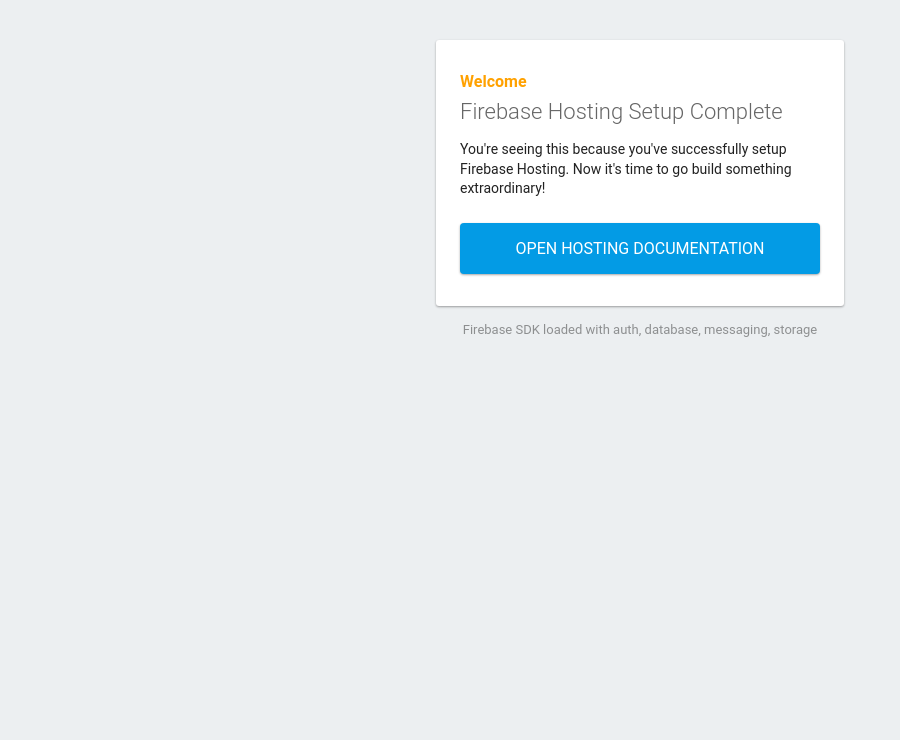
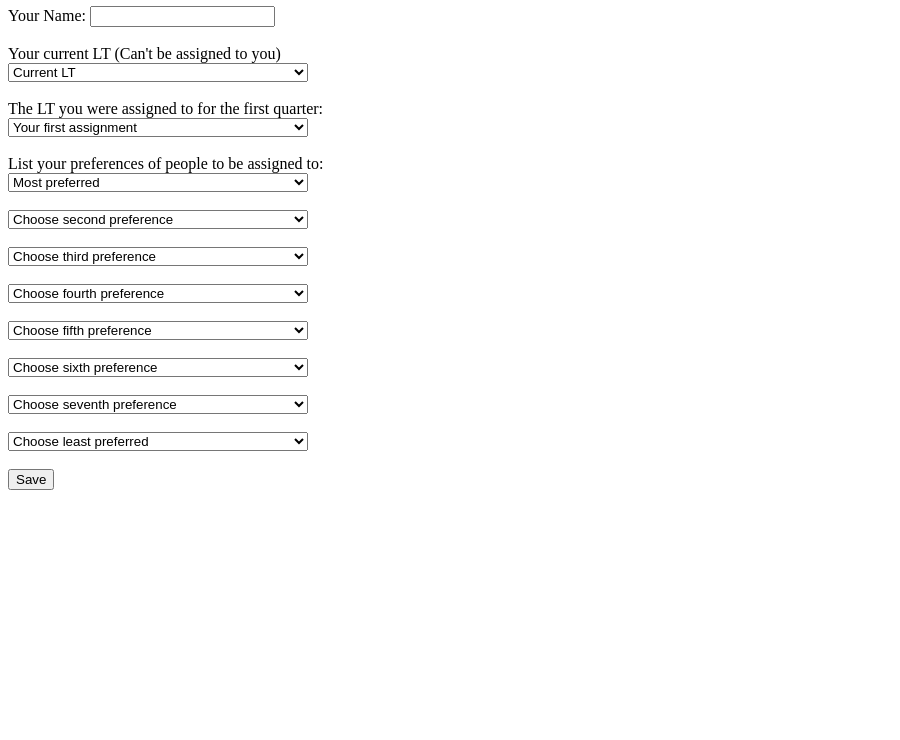
Before and after one commit to JSymons7/ShadowSelector.github.io, a plain HTML site: page public/index.html in a window 1280 px wide. Shown: the part 60-800 px from the top of the page, without its empty margins (0-900 px from the left). Drawn offline with Linux system fonts and the light colour scheme; some packages are replaced by stand-ins of ours.

Commit message:
Add different options and save them to the db \n\n This is a working version of the website. Their is fields for input name, preferences, first quarter LT, and current LT they report into. Saves it into a NoSQL database, with a timestamp and random key id.

```diff
--- /dev/null
+++ b/public/app.js
@@ -0,0 +1,54 @@
+//(function(){
+
+    //Initialize Firebase
+    var config = {
+        apiKey: "AIzaSyCXl8Ojm8lby1Z7tlhk3b3lbKZxLf2RVOQ",
+        authDomain: "shadow-5f1c5123.firebaseapp.com",
+        databaseURL: "https://shadow-5f1c5123.firebaseio.com",
+        projectId: "shadow-5f1c5123",
+        storageBucket: "",
+        messagingSenderId: "29061061157",
+        appId: "1:29061061157:web:d97c1d7990bb9c2d31bdcc"
+    };
+
+    firebase.initializeApp(config);
+    var firestore = firebase.firestore();
+
+    const outputHeader = document.querySelector("#preferencesOutput")
+    const inputTextField = document.querySelector("#username")
+    const docRef = firestore.collection("preferences");
+    const option1 = document.querySelector("#option1")
+    const option2 = document.querySelector("#option2")
+    const option3 = document.querySelector("#option3")
+    const option4 = document.querySelector("#option4")
+    const option5 = document.querySelector("#option5")
+    const option6 = document.querySelector("#option6")
+    const option7 = document.querySelector("#option7")
+    const option8 = document.querySelector("#option8")
+    const firstAssignment = document.querySelector("#firstAssignment")
+    const notAssignable = document.querySelector("#notAssignable")
+    const saveButton = document.querySelector("#saveButton")
+
+    saveButton.addEventListener("click", function() {
+        const textToSave = inputTextField.value;
+        console.log("I m going to save " + option1.value + " to Firestore");
+        docRef.add({
+            name: inputTextField.value,
+            preference1: option1.value,
+            preference2: option2.value,
+            preference3: option3.value,
+            preference4: option4.value,
+            preference5: option5.value,
+            preference6: option6.value,
+            preference7: option7.value,
+            preference8: option8.value,
+            alreadyAssigned: firstAssignment.value,
+            currentLT: notAssignable.value,
+            timestamp: firebase.firestore.FieldValue.serverTimestamp()
+        }).then(function() {
+            console.log("Status saved!");
+        }).catch(function(error) {
+            console.log("Got an error: ", error);
+        });
+    })
+//})
--- a/public/index.html
+++ b/public/index.html
@@ -1,65 +1,175 @@
-<!DOCTYPE html>
 <html>
-  <head>
-    <meta charset="utf-8">
-    <meta name="viewport" content="width=device-width, initial-scale=1">
-    <title>Welcome to Firebase Hosting</title>
 
-    <!-- update the version number as needed -->
-    <script defer src="/__/firebase/6.6.1/firebase-app.js"></script>
-    <!-- include only the Firebase features as you need -->
-    <script defer src="/__/firebase/6.6.1/firebase-auth.js"></script>
-    <script defer src="/__/firebase/6.6.1/firebase-database.js"></script>
-    <script defer src="/__/firebase/6.6.1/firebase-messaging.js"></script>
-    <script defer src="/__/firebase/6.6.1/firebase-storage.js"></script>
-    <!-- initialize the SDK after all desired features are loaded -->
-    <script defer src="/__/firebase/init.js"></script>
+<head>
+    <title>Shadow Selector Preferences</title>
+    <script src="https://www.gstatic.com/firebasejs/6.6.1/firebase-app.js"></script>
+    <script src="https://www.gstatic.com/firebasejs/6.6.1/firebase-firestore.js"></script>
+</head>
 
-    <style media="screen">
-      body { background: #ECEFF1; color: rgba(0,0,0,0.87); font-family: Roboto, Helvetica, Arial, sans-serif; margin: 0; padding: 0; }
-      #message { background: white; max-width: 360px; margin: 100px auto 16px; padding: 32px 24px; border-radius: 3px; }
-      #message h2 { color: #ffa100; font-weight: bold; font-size: 16px; margin: 0 0 8px; }
-      #message h1 { font-size: 22px; font-weight: 300; color: rgba(0,0,0,0.6); margin: 0 0 16px;}
-      #message p { line-height: 140%; margin: 16px 0 24px; font-size: 14px; }
-      #message a { display: block; text-align: center; background: #039be5; text-transform: uppercase; text-decoration: none; color: white; padding: 16px; border-radius: 4px; }
-      #message, #message a { box-shadow: 0 1px 3px rgba(0,0,0,0.12), 0 1px 2px rgba(0,0,0,0.24); }
-      #load { color: rgba(0,0,0,0.4); text-align: center; font-size: 13px; }
-      @media (max-width: 600px) {
-        body, #message { margin-top: 0; background: white; box-shadow: none; }
-        body { border-top: 16px solid #ffa100; }
-      }
-    </style>
-  </head>
-  <body>
-    <div id="message">
-      <h2>Welcome</h2>
-      <h1>Firebase Hosting Setup Complete</h1>
-      <p>You're seeing this because you've successfully setup Firebase Hosting. Now it's time to go build something extraordinary!</p>
-      <a target="_blank" href="https://firebase.google.com/docs/hosting/">Open Hosting Documentation</a>
-    </div>
-    <p id="load">Firebase SDK Loading&hellip;</p>
+<body>
+    <h1 id="preferencesOutput">Lead Team Preferences:</h1>
+    Your Name: <input type="username" id="username"/>
+    <br><br>
 
-    <script>
-      document.addEventListener('DOMContentLoaded', function() {
-        // // 🔥🔥🔥🔥🔥🔥🔥🔥🔥🔥🔥🔥🔥🔥🔥🔥🔥🔥🔥🔥🔥🔥🔥🔥🔥🔥🔥🔥🔥🔥🔥
-        // // The Firebase SDK is initialized and available here!
-        //
-        // firebase.auth().onAuthStateChanged(user => { });
-        // firebase.database().ref('/path/to/ref').on('value', snapshot => { });
-        // firebase.messaging().requestPermission().then(() => { });
-        // firebase.storage().ref('/path/to/ref').getDownloadURL().then(() => { });
-        //
-        // // 🔥🔥🔥🔥🔥🔥🔥🔥🔥🔥🔥🔥🔥🔥🔥🔥🔥🔥🔥🔥🔥🔥🔥🔥🔥🔥🔥🔥🔥🔥🔥
+    Your current LT (Can't be assigned to you)
+    <br>
+    <select name="notAssignable" id="notAssignable" width="300" style="width: 300px">
+        <option value="" selected disabled hidden>Current LT</option>
+        <option value="Ben Schurr">Ben Schurr</option>
+        <option value="Chris Greenough">Chris Greenough</option>
+        <option value="Chris Rowe">Chris Rowe</option>
+        <option value="Eric Hansen">Eric Hansen</option>
+        <option value="Gordon Rettkowicz">Gordon Rettkowicz</option>
+        <option value="Joanne Martell">Joanne Martell</option>
+        <option value="Paul Campbell">Paul Campbell</option>
+        <option value="Piers Shore">Piers Shore</option>
+        <option value="Priya Singh">Priya Singh</option>
+        <option value="Simon Till">Simon Till</option>
+    </select>
+    <br><br>
 
-        try {
-          let app = firebase.app();
-          let features = ['auth', 'database', 'messaging', 'storage'].filter(feature => typeof app[feature] === 'function');
-          document.getElementById('load').innerHTML = `Firebase SDK loaded with ${features.join(', ')}`;
-        } catch (e) {
-          console.error(e);
-          document.getElementById('load').innerHTML = 'Error loading the Firebase SDK, check the console.';
-        }
-      });
-    </script>
-  </body>
+    The LT you were assigned to for the first quarter:
+    <br>
+    <select name="firstAssignment" id="firstAssignment" width="300" style="width: 300px">
+        <option value="" selected disabled hidden>Your first assignment</option>
+        <option value="Ben Schurr">Ben Schurr</option>
+        <option value="Chris Greenough">Chris Greenough</option>
+        <option value="Chris Rowe">Chris Rowe</option>
+        <option value="Eric Hansen">Eric Hansen</option>
+        <option value="Gordon Rettkowicz">Gordon Rettkowicz</option>
+        <option value="Joanne Martell">Joanne Martell</option>
+        <option value="Paul Campbell">Paul Campbell</option>
+        <option value="Piers Shore">Piers Shore</option>
+        <option value="Priya Singh">Priya Singh</option>
+        <option value="Simon Till">Simon Till</option>
+    </select>
+    <br><br>
+
+    List your preferences of people to be assigned to:
+    <br>
+    <select name="Option1" id="Option1" width="300" style="width: 300px">
+        <option value="" selected disabled hidden>Most preferred</option>
+        <option value="Ben Schurr">Ben Schurr</option>
+        <option value="Chris Greenough">Chris Greenough</option>
+        <option value="Chris Rowe">Chris Rowe</option>
+        <option value="Eric Hansen">Eric Hansen</option>
+        <option value="Gordon Rettkowicz">Gordon Rettkowicz</option>
+        <option value="Joanne Martell">Joanne Martell</option>
+        <option value="Paul Campbell">Paul Campbell</option>
+        <option value="Piers Shore">Piers Shore</option>
+        <option value="Priya Singh">Priya Singh</option>
+        <option value="Simon Till">Simon Till</option>
+    </select>
+    <br><br>
+
+    <select name="Option2" id="Option2" width="300" style="width: 300px">
+        <option value="" selected disabled hidden>Choose second preference</option>
+        <option value="Ben Schurr">Ben Schurr</option>
+        <option value="Chris Greenough">Chris Greenough</option>
+        <option value="Chris Rowe">Chris Rowe</option>
+        <option value="Eric Hansen">Eric Hansen</option>
+        <option value="Gordon Rettkowicz">Gordon Rettkowicz</option>
+        <option value="Joanne Martell">Joanne Martell</option>
+        <option value="Paul Campbell">Paul Campbell</option>
+        <option value="Piers Shore">Piers Shore</option>
+        <option value="Priya Singh">Priya Singh</option>
+        <option value="Simon Till">Simon Till</option>
+    </select>
+    <br><br>
+
+    <select name="Option3" id="Option3" width="300" style="width: 300px">
+        <option value="" selected disabled hidden>Choose third preference</option>
+        <option value="Ben Schurr">Ben Schurr</option>
+        <option value="Chris Greenough">Chris Greenough</option>
+        <option value="Chris Rowe">Chris Rowe</option>
+        <option value="Eric Hansen">Eric Hansen</option>
+        <option value="Gordon Rettkowicz">Gordon Rettkowicz</option>
+        <option value="Joanne Martell">Joanne Martell</option>
+        <option value="Paul Campbell">Paul Campbell</option>
+        <option value="Piers Shore">Piers Shore</option>
+        <option value="Priya Singh">Priya Singh</option>
+        <option value="Simon Till">Simon Till</option>
+    </select>
+    <br><br>
+
+    <select name="Option4" id="Option4" width="300" style="width: 300px">
+        <option value="" selected disabled hidden>Choose fourth preference</option>
+        <option value="Ben Schurr">Ben Schurr</option>
+        <option value="Chris Greenough">Chris Greenough</option>
+        <option value="Chris Rowe">Chris Rowe</option>
+        <option value="Eric Hansen">Eric Hansen</option>
+        <option value="Gordon Rettkowicz">Gordon Rettkowicz</option>
+        <option value="Joanne Martell">Joanne Martell</option>
+        <option value="Paul Campbell">Paul Campbell</option>
+        <option value="Piers Shore">Piers Shore</option>
+        <option value="Priya Singh">Priya Singh</option>
+        <option value="Simon Till">Simon Till</option>
+    </select>
+    <br><br>
+
+    <select name="Option5" id="Option5" width="300" style="width: 300px">
+        <option value="" selected disabled hidden>Choose fifth preference</option>
+        <option value="Ben Schurr">Ben Schurr</option>
+        <option value="Chris Greenough">Chris Greenough</option>
+        <option value="Chris Rowe">Chris Rowe</option>
+        <option value="Eric Hansen">Eric Hansen</option>
+        <option value="Gordon Rettkowicz">Gordon Rettkowicz</option>
+        <option value="Joanne Martell">Joanne Martell</option>
+        <option value="Paul Campbell">Paul Campbell</option>
+        <option value="Piers Shore">Piers Shore</option>
+        <option value="Priya Singh">Priya Singh</option>
+        <option value="Simon Till">Simon Till</option>
+    </select>
+    <br><br>
+
+    <select name="Option6" id="Option6" width="300" style="width: 300px">
+        <option value="" selected disabled hidden>Choose sixth preference</option>
+        <option value="Ben Schurr">Ben Schurr</option>
+        <option value="Chris Greenough">Chris Greenough</option>
+        <option value="Chris Rowe">Chris Rowe</option>
+        <option value="Eric Hansen">Eric Hansen</option>
+        <option value="Gordon Rettkowicz">Gordon Rettkowicz</option>
+        <option value="Joanne Martell">Joanne Martell</option>
+        <option value="Paul Campbell">Paul Campbell</option>
+        <option value="Piers Shore">Piers Shore</option>
+        <option value="Priya Singh">Priya Singh</option>
+        <option value="Simon Till">Simon Till</option>
+    </select>
+    <br><br>
+
+    <select name="Option7" id="Option7" width="300" style="width: 300px">
+        <option value="" selected disabled hidden>Choose seventh preference</option>
+        <option value="Ben Schurr">Ben Schurr</option>
+        <option value="Chris Greenough">Chris Greenough</option>
+        <option value="Chris Rowe">Chris Rowe</option>
+        <option value="Eric Hansen">Eric Hansen</option>
+        <option value="Gordon Rettkowicz">Gordon Rettkowicz</option>
+        <option value="Joanne Martell">Joanne Martell</option>
+        <option value="Paul Campbell">Paul Campbell</option>
+        <option value="Piers Shore">Piers Shore</option>
+        <option value="Priya Singh">Priya Singh</option>
+        <option value="Simon Till">Simon Till</option>
+    </select>
+    <br><br>
+
+    <select name="Option8" id="Option8" width="300" style="width: 300px">
+        <option value="" selected disabled hidden>Choose least preferred</option>
+        <option value="Ben Schurr">Ben Schurr</option>
+        <option value="Chris Greenough">Chris Greenough</option>
+        <option value="Chris Rowe">Chris Rowe</option>
+        <option value="Eric Hansen">Eric Hansen</option>
+        <option value="Gordon Rettkowicz">Gordon Rettkowicz</option>
+        <option value="Joanne Martell">Joanne Martell</option>
+        <option value="Paul Campbell">Paul Campbell</option>
+        <option value="Piers Shore">Piers Shore</option>
+        <option value="Priya Singh">Priya Singh</option>
+        <option value="Simon Till">Simon Till</option>
+    </select>
+    <br><br>
+
+    <button id ="saveButton">Save</button>
+
+    <script src="./app.js"></script>
+</body>
+
 </html>
```
Also changed, not shown: index.html (deleted, +0 -41 lines), data/test_data.csv (renamed from data/data.csv), 2 other files.
